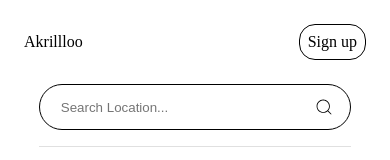
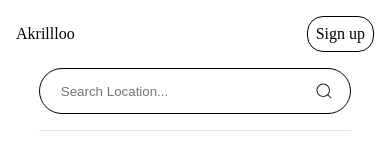
Before and after one commit to medlnb/Host-it, a Next.js app: page / in a window 390 px wide. Shown: the top 160 px of the page. Built offline with nearby package versions, Linux system fonts and the light colour scheme; no server answers; the database is empty.

Commit message:
Added Mobile ui responsive

```diff
--- a/styles/Posts.css
+++ b/styles/Posts.css
@@ -231,7 +231,8 @@
     padding: 0.5rem;
   }
   .Posts--container {
-    grid-template-columns: repeat(2, 1fr);
+    grid-template-columns: repeat(2, 49%);
+    gap: 0.5rem;
   }
   .Filter--container {
     padding: 1rem;
--- a/styles/nav.css
+++ b/styles/nav.css
@@ -78,7 +78,7 @@ a {
 }
 @media (max-width: 970px) {
   .topbar--container {
-    padding: 1.5rem;
+    padding: 1rem;
   }
 
   .topbar--container nav {
```
